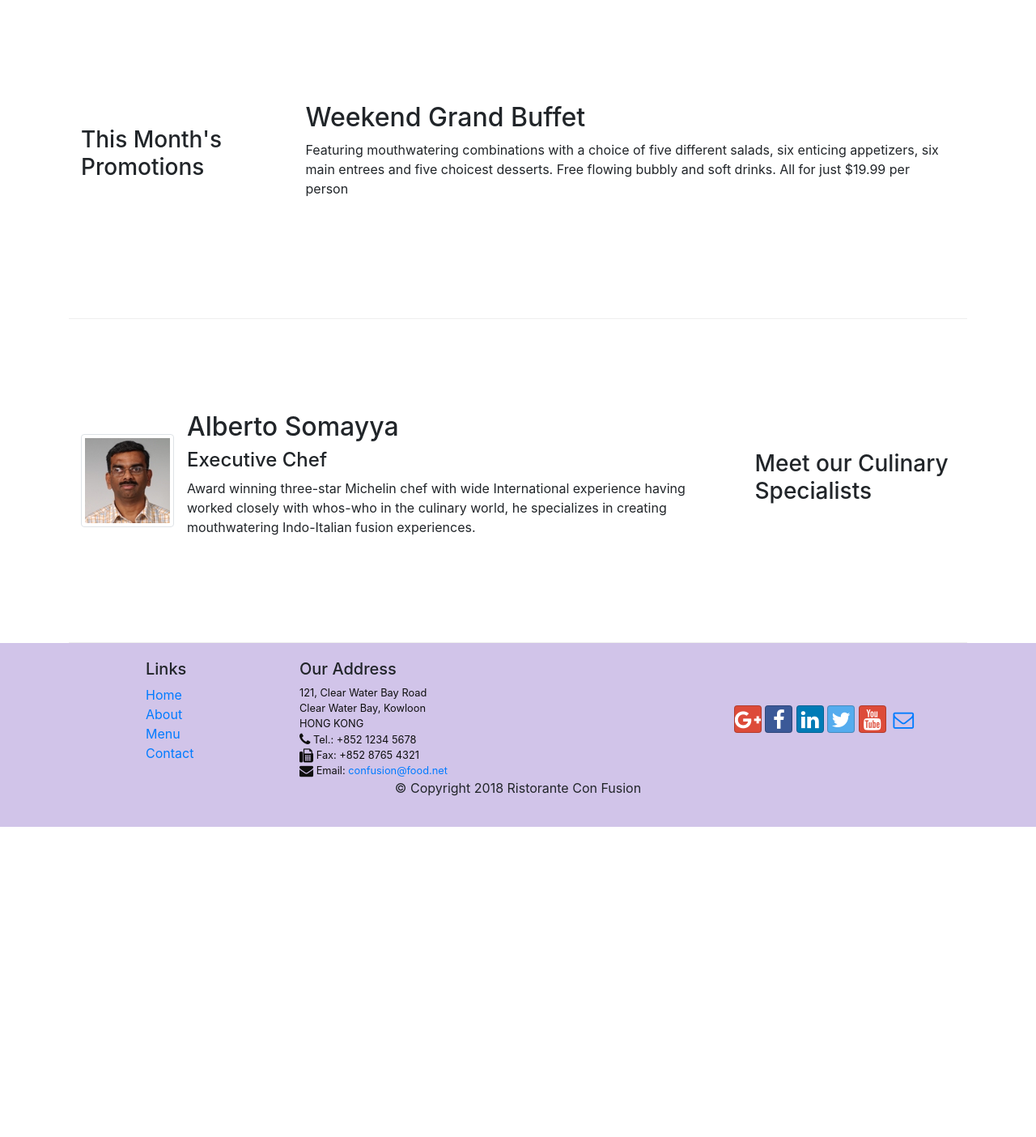
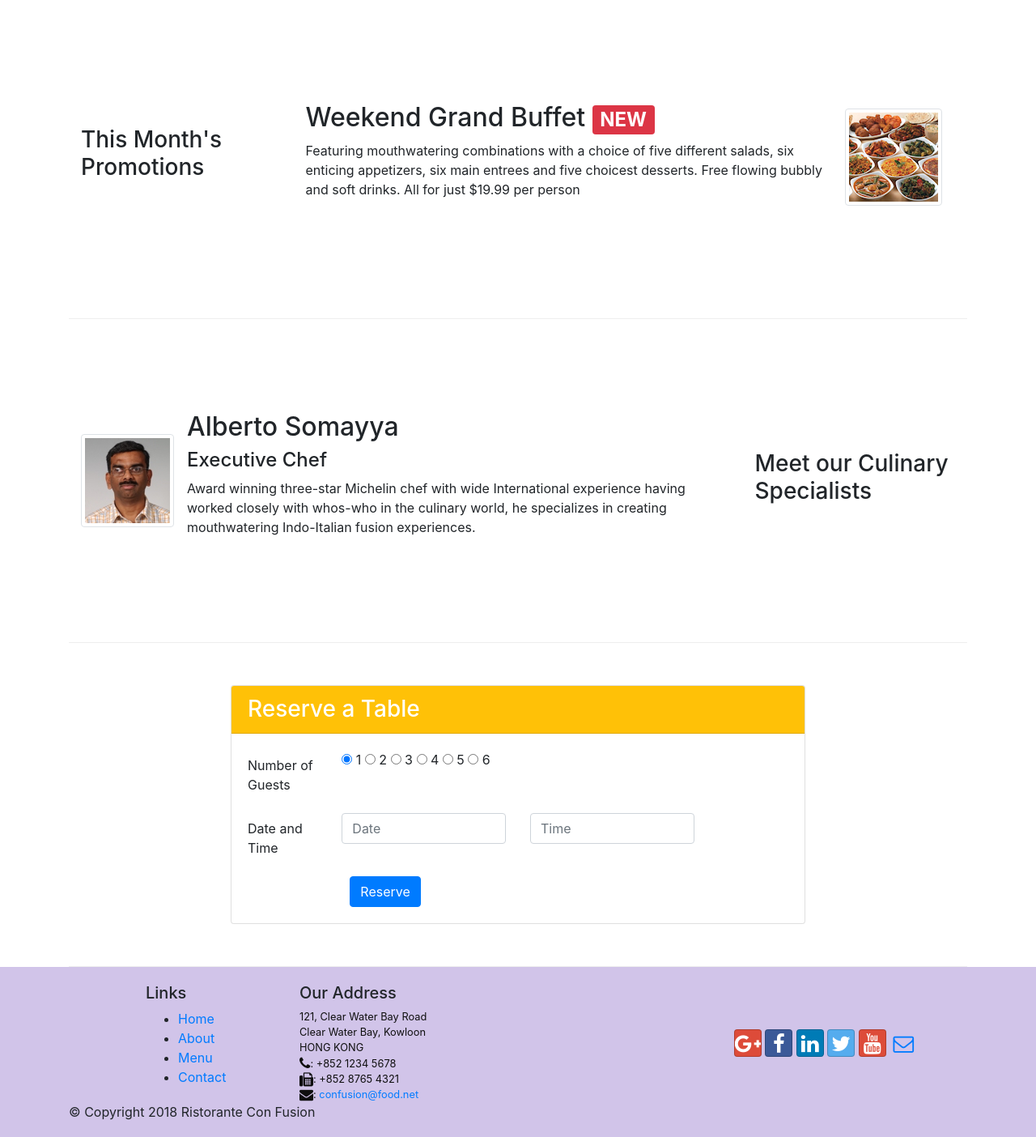
Before and after one commit to chiarld/conFusion, a website: page index.html in a window 1280 px wide. Shown: the part 740-2144 px from the top of the page at 81% size. Before the commit the page ends 1761 px from the top, so only its background shows below. Drawn offline with nearby package versions, Linux system fonts and the light colour scheme.

Commit message:
Assignment 2

```diff
--- a/index.html
+++ b/index.html
@@ -1,3 +1,4 @@
+
 <!DOCTYPE html>
 <html lang="en">
 
@@ -9,44 +10,31 @@
 
     <!-- Bootstrap CSS -->
     <link rel="stylesheet" href="node_modules/bootstrap/dist/css/bootstrap.min.css">
-    <title>Ristorante Con Fusion</title>
-
-    <!-- Styles CSS -->
+    <link rel="stylesheet" href="node_modules/font-awesome/css/font-awesome.min.css">
+    <link rel="stylesheet" href="node_modules/bootstrap-social/bootstrap-social.css">
     <link rel="stylesheet" href="css/styles.css">
 
-    <!-- Icons -->
-    <link rel="stylesheet" href="node_modules/font-awesome/css/font-awesome.min.css">
-    <link rel="stylesheet" href="node_modules/bootstrap-social/bootstrap-social.css">
+    <title>Ristorante Con Fusion</title>
 </head>
 
 <body>
-
-    <!--
-        navbar: normal navbar
-        navbar-dark: dark themed navbar
-        navbar-expand-sm: collapse before sm
-        fixed-top: stays at the top (if not included, it scrolls w/ user)
-     -->
     <nav class="navbar navbar-dark navbar-expand-sm fixed-top">
         <div class="container">
-            <button class="navbar-toggler" type="button" data-toggle="collapse" data-target="#navbar">
+            <button class="navbar-toggler" type="button" data-toggle="collapse" data-target="#Navbar">
                 <span class="navbar-toggler-icon"></span>
             </button>
             <a class="navbar-brand mr-auto" href="#"><img src="img/logo.png" height="30" width="41"></a>
-            <!--
-                for xsmall and small will be collapsed
-             -->
-            <div class="collapse navbar-collapse" id="navbar">
-                <ul class="navbar-nav mr-auto"> <!-- mr-auto specifies right margin -->
+            <div class="collapse navbar-collapse" id="Navbar">
+                <ul class="navbar-nav mr-auto">
                     <li class="nav-item active"><a class="nav-link" href="#"><span class="fa fa-home fa-lg"></span> Home</a></li>
                     <li class="nav-item"><a class="nav-link" href="./aboutus.html"><span class="fa fa-info fa-lg"></span> About</a></li>
                     <li class="nav-item"><a class="nav-link" href="#"><span class="fa fa-list fa-lg"></span> Menu</a></li>
                     <li class="nav-item"><a class="nav-link" href="./contactus.html"><span class="fa fa-address-card fa-lg"></span> Contact</a></li>
                 </ul>
             </div>
+
         </div>
     </nav>
-
     <header class="jumbotron">
         <div class="container">
             <div class="row row-header">
@@ -54,8 +42,11 @@
                     <h1>Ristorante con Fusion</h1>
                     <p>We take inspiration from the World's best cuisines, and create a unique fusion experience. Our lipsmacking creations will tickle your culinary senses!</p>
                 </div>
-                <div class="col-12 col-sm align-self-center">
-                        <img src="img/logo.png" class="img-fluid"/>
+                <div class="col-12 col-sm-3 align-self-center">
+                    <img src="img/logo.png" class="img-fluid">
+                </div>
+                <div class="col-12 col-sm-3 align-self-center">
+                    <a href="#reserve"><button type="submit" class="btn btn-warning btn-block reserve-button">Reserve Table</button></a>
                 </div>
             </div>
         </div>
@@ -63,14 +54,15 @@
 
     <div class="container">
         <div class="row row-content align-items-center">
-            <div class="col-12 order-sm-last col-sm-4 col-md-3">
+            <div class="col-12 col-sm-4 order-sm-last col-md-3">
                 <h3>Our Lipsmacking Culinary Creations</h3>
             </div>
-            <div class="col order-sm-first col-sm col-md">
+            <div class="col col-sm order-sm-first col-md">
                 <div class="media">
-                    <img class="d-flex mr-3 img-thumbnail align-self-center" src="img/uthappizza.png" alt="uthappizza"/>
+                    <img class="d-flex mr-3 img-thumbnail align-self-center"
+                        src="img/uthappizza.png" alt="uthappizza">
                     <div class="media-body">
-                        <h2 class="mt-0">Uthappizza <span class="badge badge-danger">HOT</span> <span class="badge badge-pill badge-secondary">$4.99</span></h2>
+                        <h2 class="mt-0">Uthappizza <span class="badge badge-danger">Hot</span> <span class="badge badge-pill badge-secondary">$4.99</span></h2>
                         <p class="d-none d-sm-block">A unique combination of Indian Uthappam (pancake) and Italian pizza, topped with Cerignola olives, ripe vine cherry tomatoes, Vidalia onion, Guntur chillies and Buffalo Paneer.</p>
                     </div>
                 </div>
@@ -83,18 +75,25 @@
                 <h3>This Month's Promotions</h3>
             </div>
             <div class="col col-sm col-md">
-                <h2>Weekend Grand Buffet</h2>
-                <p>Featuring mouthwatering combinations with a choice of five different salads, six enticing appetizers, six main entrees and five choicest desserts. Free flowing bubbly and soft drinks. All for just $19.99 per person </p>
+                <div class="media">
+                    <div class="media-body">
+                        <h2 class="mt-0">Weekend Grand Buffet <span class="badge badge-danger">NEW</span></h2>
+                        <p class="d-none d-sm-block">Featuring mouthwatering combinations with a choice of five different salads, six enticing appetizers, six main entrees and five choicest desserts. Free flowing bubbly and soft drinks. All for just $19.99 per person </p>
+                    </div>
+                    <img class="d-flex mr-3 img-thumbnail align-self-center"
+                        src="img/buffet.png" alt="buffet">
+                </div>
             </div>
         </div>
 
         <div class="row row-content align-items-center">
-            <div class="col-12 order-sm-last col-sm-4 col-md-3">
+            <div class="col-12 col-sm-4 order-sm-last col-md-3">
                 <h3>Meet our Culinary Specialists</h3>
             </div>
-            <div class="col order-sm-first col-sm col-md">
+            <div class="col col-sm order-sm-first col-md">
                 <div class="media">
-                    <img class="d-flex mr-3 img-thumbnail align-self-center" src="img/alberto.png" alt="alberto"/>
+                    <img class="d-flex mr-3 img-thumbnail align-self-center"
+                        src="img/alberto.png" alt="alberto">
                     <div class="media-body">
                         <h2 class="mt-0">Alberto Somayya</h2>
                         <h4>Executive Chef</h4>
@@ -103,6 +102,47 @@
                 </div>
             </div>
         </div>
+
+        <div class="row row-content align-items-center">
+            <div class="col-12 col-sm-8 offset-sm-2">
+                    <div class="card">
+                            <h3 class="card-header bg-warning text-white" id="reserve">Reserve a Table</h3>
+                            <div class="card-body">
+                                    <form>
+                                        <div class="form-group row">
+                                            <label for="numguests" class="col-md-2 col-form-label">Number of Guests</label>
+                                            <div class="col-md-10">
+                                                    <input type="radio" name="numguests" value="one" checked> 1
+                                                    <input type="radio" name="numguests" value="two"> 2
+                                                    <input type="radio" name="numguests" value="three"> 3
+                                                    <input type="radio" name="numguests" value="four"> 4
+                                                    <input type="radio" name="numguests" value="five"> 5
+                                                    <input type="radio" name="numguests" value="six"> 6
+                                            </div>
+                                        </div>
+                                        <div class="form-group row">
+                                            <label for="dateandtime" class="col-md-2 col-form-label">Date and Time</label>
+                                            <div class="col-10 col-sm-4">
+                                                    <input type="text" class="form-control" id="date" name="date"
+                                                        placeholder="Date">
+                                            </div>
+                                            <div class="col-10 col-sm-4">
+                                                <input type="text" class="form-control" id="time" name="time"
+                                                    placeholder="Time">
+                                            </div>
+                                        </div>
+                                        <div class="form-group-row">
+                                            <div class="offset-md-2 col-md-10">
+                                                <button type="submit" class="btn btn-primary">Reserve</button>
+                                            </div>
+                                        </div>
+                                    </form>
+
+                            </div>
+                        </div>
+            </div>
+        </div>
+
     </div>
 
     <footer class="footer">
@@ -110,23 +150,23 @@
             <div class="row">
                 <div class="col-4 offset-1 col-sm-2">
                     <h5>Links</h5>
-                    <ul class="list-unstyled">
+                    <ul>
                         <li><a href="#">Home</a></li>
                         <li><a href="./aboutus.html">About</a></li>
-                        <li><a href="./contactus.html">Menu</a></li>
-                        <li><a href="#">Contact</a></li>
+                        <li><a href="#">Menu</a></li>
+                        <li><a href="./contactus.html">Contact</a></li>
                     </ul>
                 </div>
                 <div class="col-7 col-sm-5">
                     <h5>Our Address</h5>
                     <address>
-                        121, Clear Water Bay Road<br>
-                        Clear Water Bay, Kowloon<br>
-                        HONG KONG<br>
-                        <i class="fa fa-phone fa-lg"></i> Tel.: +852 1234 5678<br>
-                        <i class="fa fa-fax fa-lg"></i> Fax: +852 8765 4321<br>
-                        <i class="fa fa-envelope fa-lg"></i> Email: <a href="mailto:confusion@food.net">confusion@food.net</a>
-                    </address>
+		              121, Clear Water Bay Road<br>
+		              Clear Water Bay, Kowloon<br>
+                      HONG KONG<br>
+                      <i class="fa fa-phone fa-lg"></i>: +852 1234 5678<br>
+		              <i class="fa fa-fax fa-lg"></i>: +852 8765 4321<br>
+		              <i class="fa fa-envelope fa-lg"></i>: <a href="mailto:confusion@food.net">confusion@food.net</a>
+		           </address>
                 </div>
                 <div class="col-12 col-sm-4 align-self-center">
                     <div class="text-center">
@@ -139,17 +179,19 @@
                     </div>
                 </div>
            </div>
-           <div class="row justify-content-center">
-                <div class="col-auto">
+           <div class="row">
+                <div class="col-auto justify-content-center">
                     <p>© Copyright 2018 Ristorante Con Fusion</p>
                 </div>
            </div>
         </div>
     </footer>
+
     <!-- jQuery first, then Popper.js, then Bootstrap JS. -->
     <script src="node_modules/jquery/dist/jquery.slim.min.js"></script>
     <script src="node_modules/popper.js/dist/umd/popper.min.js"></script>
     <script src="node_modules/bootstrap/dist/js/bootstrap.min.js"></script>
+
 </body>
 
 </html>
```
